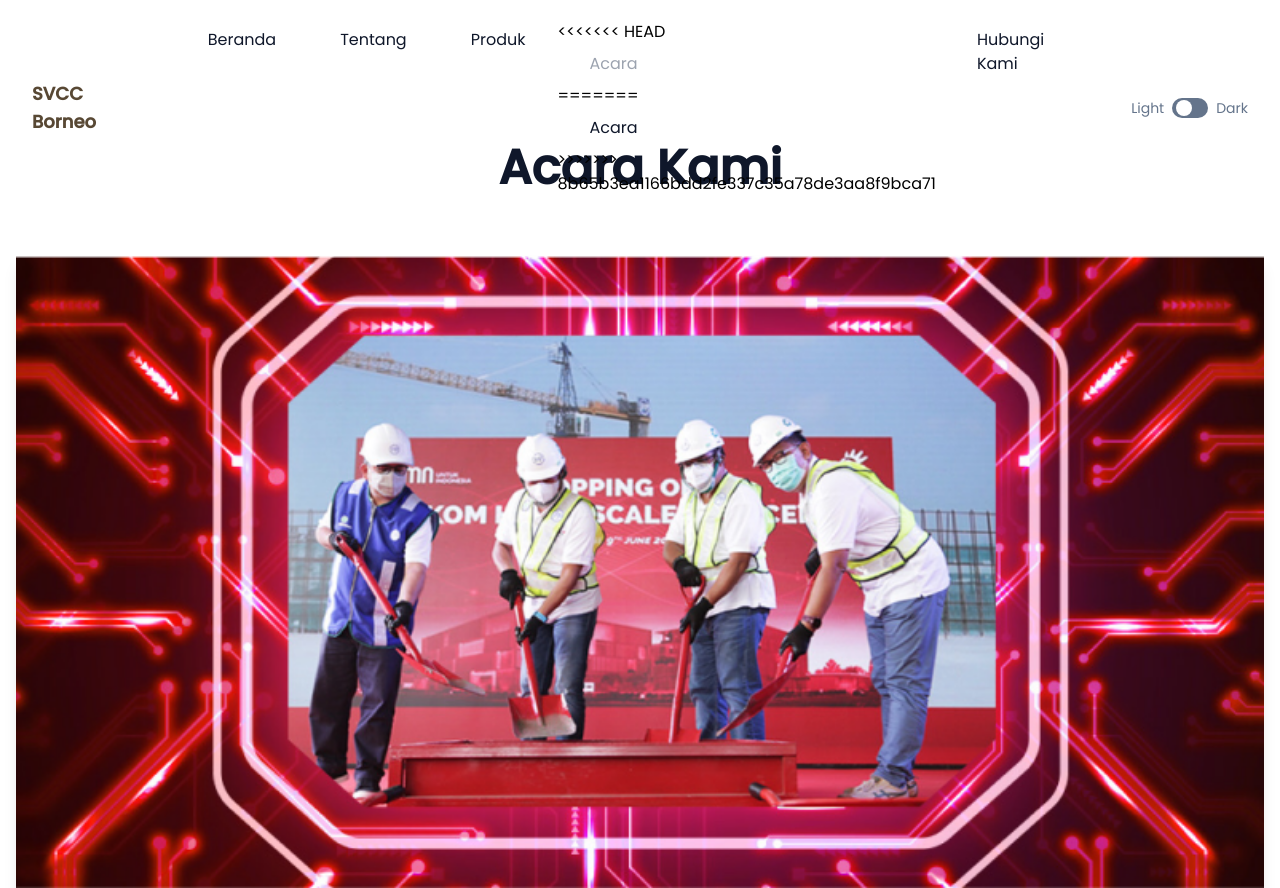
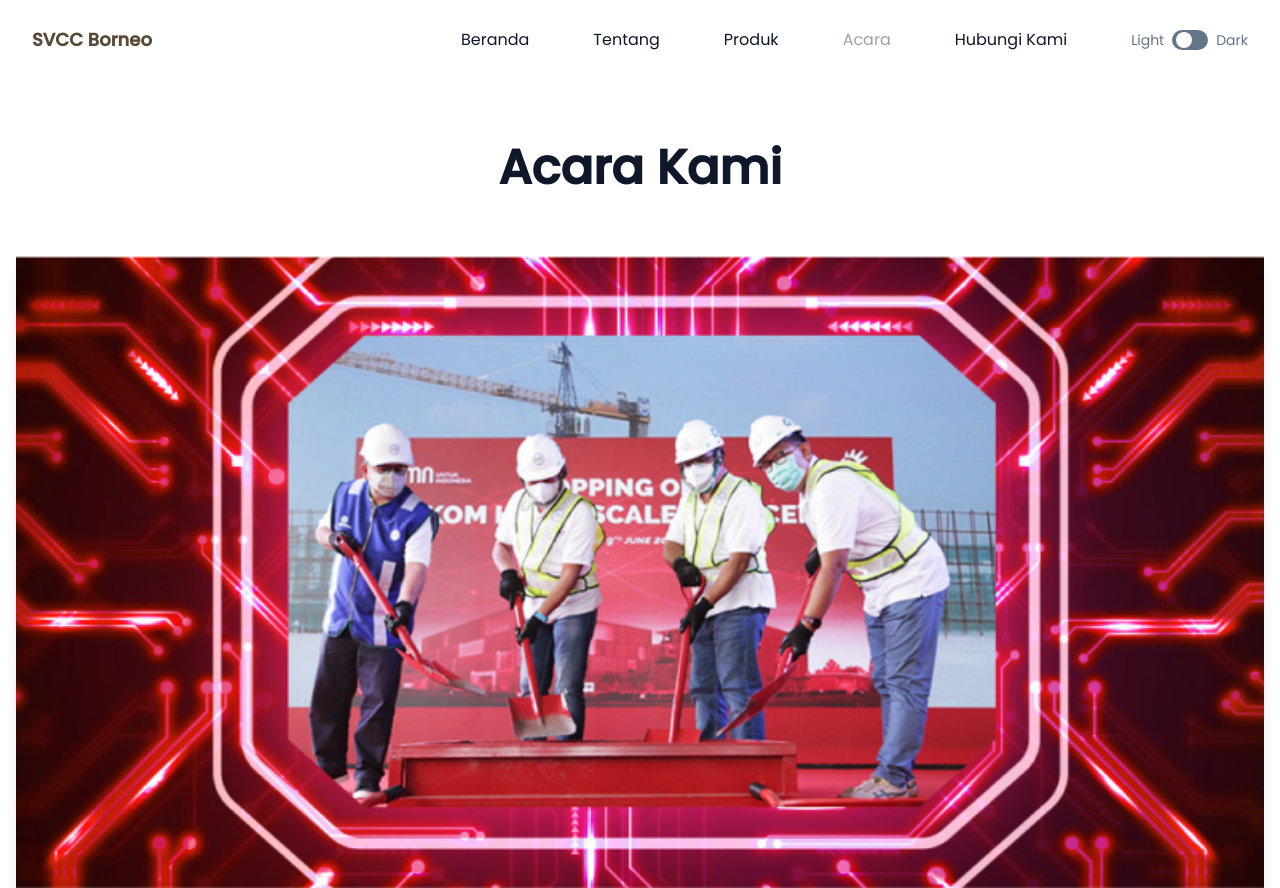
Before and after one commit to brianv4/borneo-project, a website: page event.html in a window 1280 px wide. Shown: the top 888 px of the page. Drawn offline with nearby package versions, Linux system fonts and the light colour scheme.

Commit message:
rubah navbar aktif

```diff
--- a/event.html
+++ b/event.html
@@ -52,11 +52,7 @@
                                 <a href="/#product" class="flex py-2 mx-8 text-base group-hover:text- text-dark hover:text-primary dark:text-white dark:hover:text-primary">Produk</a>
                             </li>
                             <li class="group">
-<<<<<<< HEAD
                                 <a href="/event.html" class="flex py-2 mx-8 text-base group-hover:text- dark:hover:text-primary active_menu">Acara</a>
-=======
-                                <a href="/event.html" class="flex py-2 mx-8 text-base group-hover:text- text-dark hover:text-primary dark:text-white dark:hover:text-primary">Acara</a>
->>>>>>> 8b65b3ea1166bdd2fe337c35a78de3aa8f9bca71
                             </li>
                             <li class="group">
                                 <a href="/#contact" class="flex py-2 mx-8 text-base group-hover:text- text-dark hover:text-primary dark:text-white dark:hover:text-primary">Hubungi
```
Also changed, not shown: index.html (+0 -4 lines), news.html (+0 -4 lines), virtual_expo.html (+0 -4 lines), webinar.html (+1 -4 lines).
